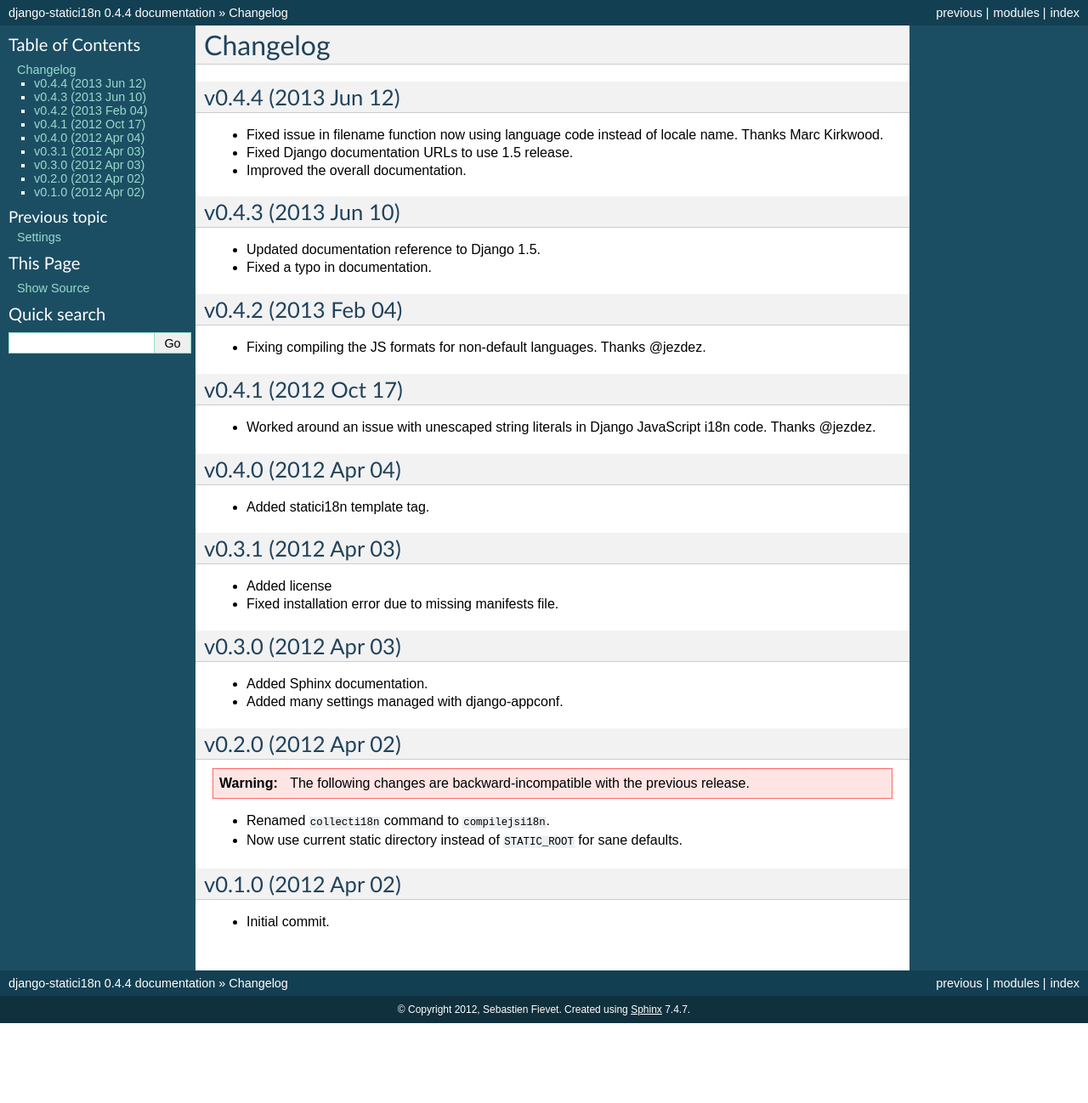
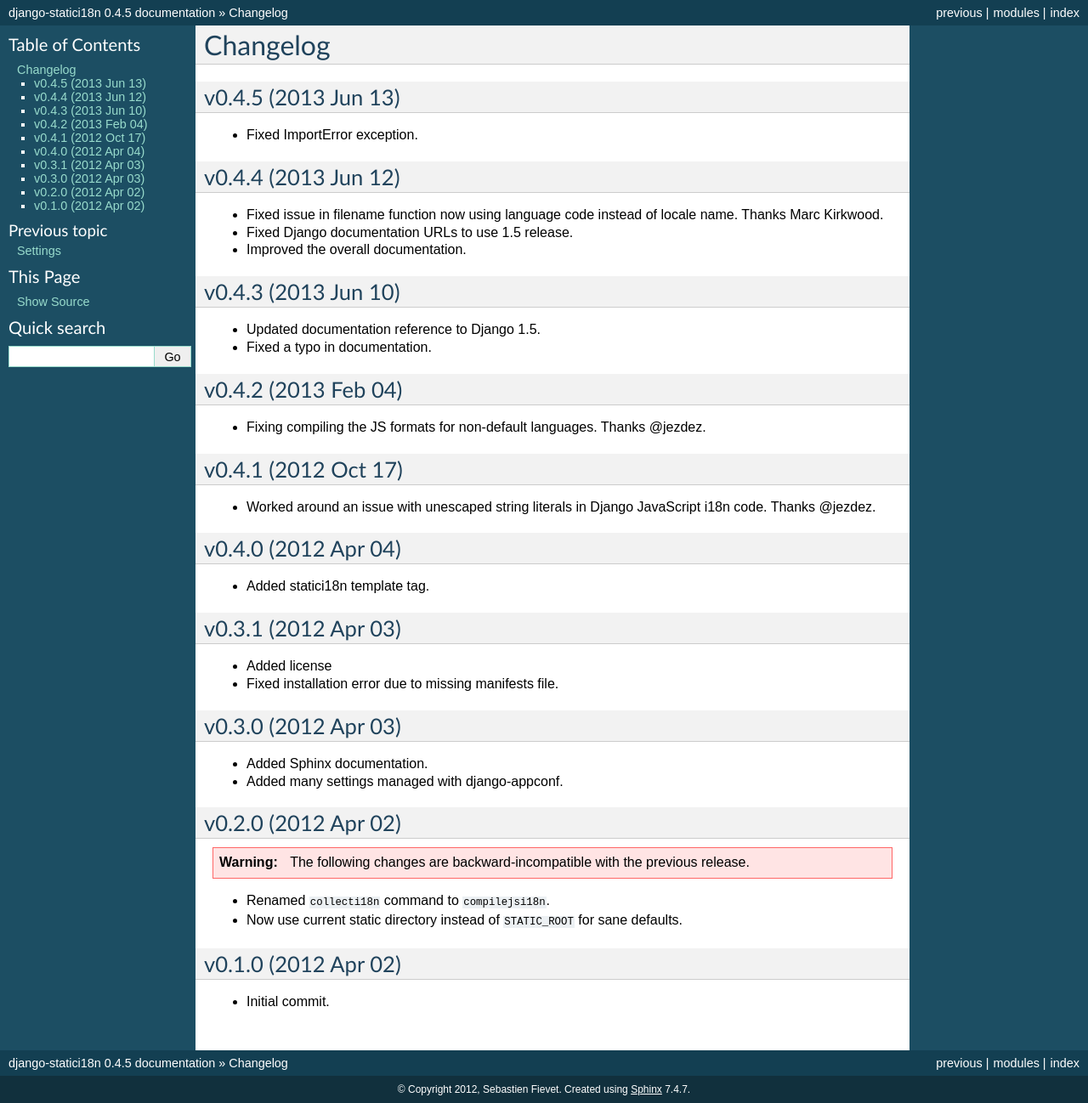
Before and after one commit to zyegfryed/django-statici18n, a Sphinx documentation site: the page built from docs/changelog.rst, in a window 1280 px wide. Shown: the whole page at 85% size. Built offline with Sphinx 7.4.7, drawn with Linux system fonts in a browser that asks for light colours; before the commit the page ends 1204 px from its top, so only the background shows below that.

Commit message:
Released v0.4.5

```diff
--- a/docs/changelog.rst
+++ b/docs/changelog.rst
@@ -1,5 +1,10 @@
 Changelog
 =========
+
+v0.4.5 (2013 Jun 13)
+--------------------
+
+* Fixed ImportError exception.
 
 v0.4.4 (2013 Jun 12)
 --------------------
--- a/statici18n/__init__.py
+++ b/statici18n/__init__.py
@@ -1,2 +1,2 @@
 # following PEP 386
-__version__ = "0.4.4"
+__version__ = "0.4.5"
```
